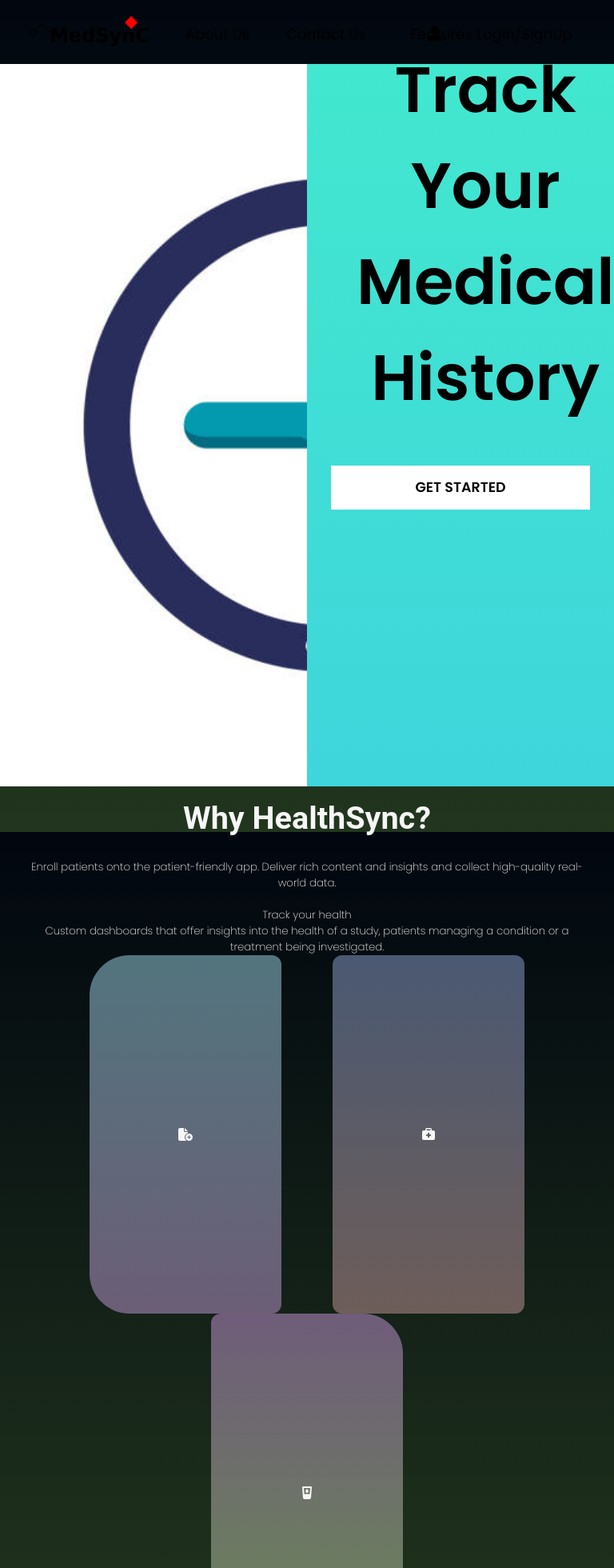
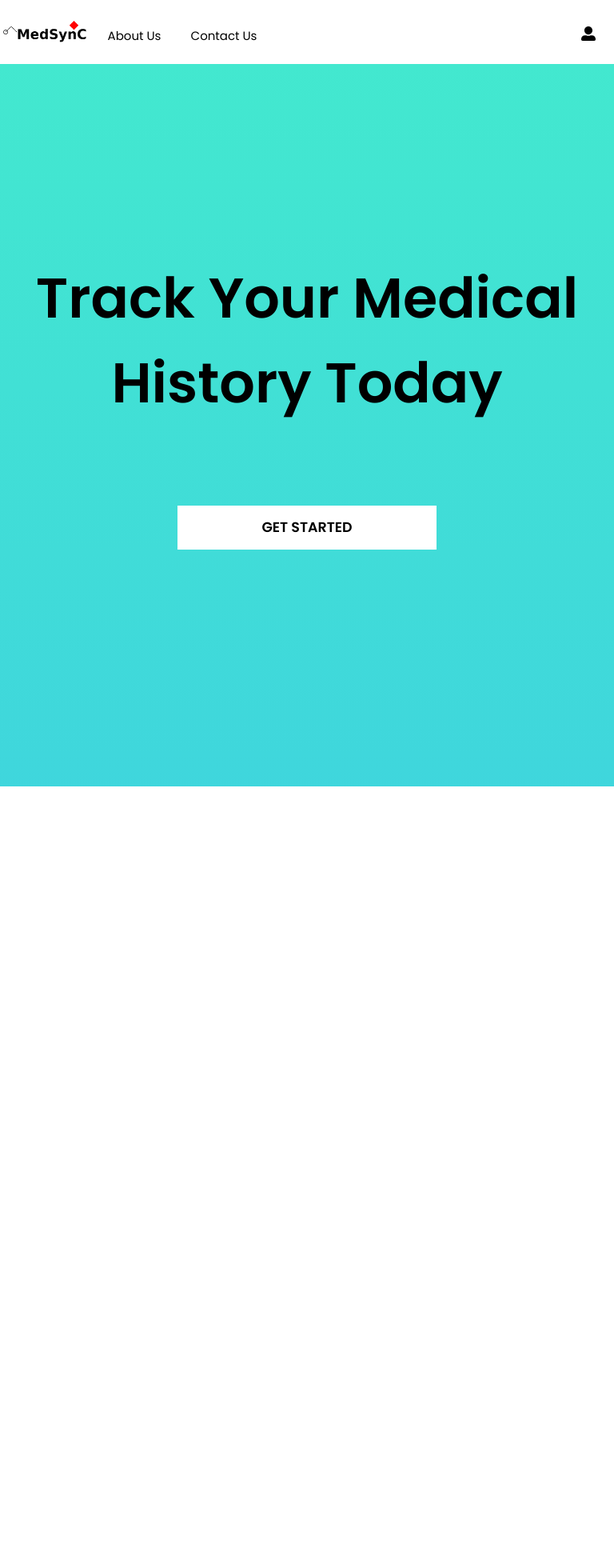
Before and after one commit to RajveerShaw/MedSynC, a React (Vite) app: page / in a window 768 px wide. Shown: the top 1960 px of the page at 80% size. After the commit the page ends 983 px from the top, so only its background shows below. Built offline with nearby package versions, Linux system fonts and the light colour scheme; a web font is replaced by a local one.

Commit message:
Updated Responsiveness

```diff
--- a/src/App.jsx
+++ b/src/App.jsx
@@ -1,13 +1,11 @@
 import Navbar from './components/navbar'
 import Section1 from './components/section1'
-import Features from './components/features'
 function App() {
 
   return (
     <>
       <Navbar/>
       <Section1/>
-      <Features/>
     </>
   )
 }
--- a/src/components/features.css
+++ /dev/null
@@ -1,70 +0,0 @@
-* {
-    margin: 0;
-    padding: 0;
-}
-
-body {
-    background: linear-gradient(180deg, rgb(1, 6, 15) 0%, rgba(15, 37, 11, 0.92) 100%);
-    height: 65rem;
-}
-
-.features-txt {
-    color: #F6F6F6;
-    font-family: 'Roboto', sans-serif;
-    font-weight: 900;
-    justify-content: center;
-    display: flex;
-    align-items: center;
-    font-size: 1.65rem;
-    margin-top: 1rem;
-}
-
-h5 {
-    color: #F6F6F6;
-    font-family: 'Poppins', sans-serif;
-    font-weight: 200;
-    text-align: center;
-    margin-top: 1.75rem;
-    padding: 0 2rem;
-}
-
-.features-div {
-    height: 40rem;
-    width: 100%;
-    box-sizing: border-box;
-    display: flex;
-    flex-wrap: wrap;
-    justify-content: center;
-    align-items: center;
-}
-
-.features-content {
-    height: 28rem;
-    width: 15rem;
-    border-radius: 12px;
-    display: flex;
-    flex-wrap: wrap;
-    justify-content: center;
-    align-items: center;
-    color: #F6F6F6;
-    font-family: 'Poppins', sans-serif;
-    font-weight: 100;
-    margin-left: 2rem;
-    margin-right: 2rem;
-
-}
-
-#feature1 {
-    background-color: rgba(246, 246, 246, 0.35);
-    background-image: linear-gradient(180deg, rgba(53, 209, 244, 0.2) 0%, rgba(145, 40, 191, 0.2) 100%);
-}
-
-#feature2 {
-    background-color: rgba(246, 246, 246, 0.35);
-    background-image: linear-gradient(180deg, rgba(13, 70, 186, 0.2) 0%, rgba(158, 37, 43, 0.2) 100%);
-}
-
-#feature3 {
-    background-color: rgba(246, 246, 246, 0.35);
-    background-image: linear-gradient(180deg, rgba(163, 33, 206, 0.2) 0%, rgba(103, 196, 15, 0.2) 100%);
-}
--- a/src/components/features.jsx
+++ /dev/null
@@ -1,38 +0,0 @@
-import React from 'react';
-import './features.css';
-import { FontAwesomeIcon } from '@fortawesome/react-fontawesome';
-import { faFileCirclePlus, faBriefcaseMedical, faGlassWaterDroplet } from '@fortawesome/free-solid-svg-icons';
-
-const Features = () => {
-    return (
-        <div>
-            <div className="features-txt">
-                <h2>Why HealthSync?</h2>
-            </div>
-
-            <h5>
-                Enroll patients onto the patient-friendly app. Deliver rich content and insights and collect high-quality real-world data.
-                <br />
-                <br />
-                Track your health
-                <br />Custom dashboards that offer insights into the health of a study, patients managing a condition or a treatment being investigated.
-            </h5>
-
-            <div className="features-div">
-                <div className="features-content" id="feature1" style={{ borderTopLeftRadius: '50px', borderBottomLeftRadius: '50px' }}>
-                    <FontAwesomeIcon icon={faFileCirclePlus} />
-                </div>
-
-                <div className="features-content" id="feature2">
-                    <FontAwesomeIcon icon={faBriefcaseMedical} className="fb-icon-element-2 fb-icon-element fontawesome-icon fas circle-no" />
-                </div>
-
-                <div className="features-content" id="feature3" style={{ borderTopRightRadius: '50px', borderBottomRightRadius: '50px' }}>
-                    <FontAwesomeIcon icon={faGlassWaterDroplet} />
-                </div>
-            </div>
-        </div>
-    );
-};
-
-export default Features;
--- a/src/components/navbar.module.css
+++ b/src/components/navbar.module.css
@@ -122,3 +122,36 @@
         width: 7rem;
     }
 }
+
+@media screen and (min-width: 426px) and (max-width: 768px){
+    .about_us{
+        padding-top: 8px;
+        font-size: 15px;
+        width: 7rem;
+    }
+    .contact_us{
+        padding-top: 8px;
+        font-size: 15px;
+    }
+    .features{
+        display: none;
+    }
+    .login_signup{
+        display: none
+    }
+    .logo{
+        margin-left: 0rem;
+    }
+    .user{
+        right: 1rem;
+    }
+    .logo{
+        width: 7rem;
+    }
+}
+
+@media screen and (min-width: 769px) and (max-width: 1024px) {
+    .features{
+        display: none;
+    }
+}
--- a/src/components/section1.jsx
+++ b/src/components/section1.jsx
@@ -5,7 +5,7 @@
         <div className={style.container}>
             <div className={style.images}></div>
             <div className={style.left}>
-                <div className={style.info}>Track Your Medical History</div>
+                <div className={style.info}>Track Your Medical History Today</div>
                 <div className={style.lower}><button className={`${style.get_started} grow_skew_forward`}>GET STARTED</button></div>
             </div>
         </div>
--- a/src/components/section1.module.css
+++ b/src/components/section1.module.css
@@ -8,7 +8,8 @@
     width: 50%;
     height: 100%;
     background-image: url("../images/istockphoto-1351305343-612x612.jpg");
-    background-size: cover;
+    background-size: contain;
+    background-repeat: no-repeat;
 }
 
 .left{
@@ -20,16 +21,16 @@
 
 .info{
     font-family: Poppins;
-    font-size: 80px;
+    font-size: 5rem;
     font-style:normal;
     font-weight: 600;
-    width: 85%;
+    width: 100%;
     height: 50%;
     text-align: center;
     justify-content: center;
     align-items:last baseline;
     display: flex;
-    padding-left: 60px;
+    flex-wrap: wrap;
 }
 
 .get_started {
@@ -67,16 +68,33 @@
         top: 150px;
     }
     .info{
-        font-family: Poppins;
         font-size: 50px;
-        font-style:normal;
-        font-weight: 600;
-        width: 85%;
-        height: 50%;
-        text-align: center;
-        justify-content: center;
-        align-items:last baseline;
-        display: flex;
-        padding-left: 40px;
     }
 }
+
+@media screen and (min-width: 426px) and (max-width: 768px) {
+    .images{
+        display: none;
+    }
+    .left{
+        width: 100%;
+    }
+    .get_started{
+        top: 100px;
+    }
+    .info{
+        font-size: 70px;
+    }
+}
+
+@media screen and (min-width: 769px) and (max-width: 1024px) {
+    .info{
+        font-size: 70px;
+    }
+}
+
+@media screen and (min-width: 1024px) and (max-width: 1440px) {
+    .info{
+        font-size: 70px;
+    }
+}
```
